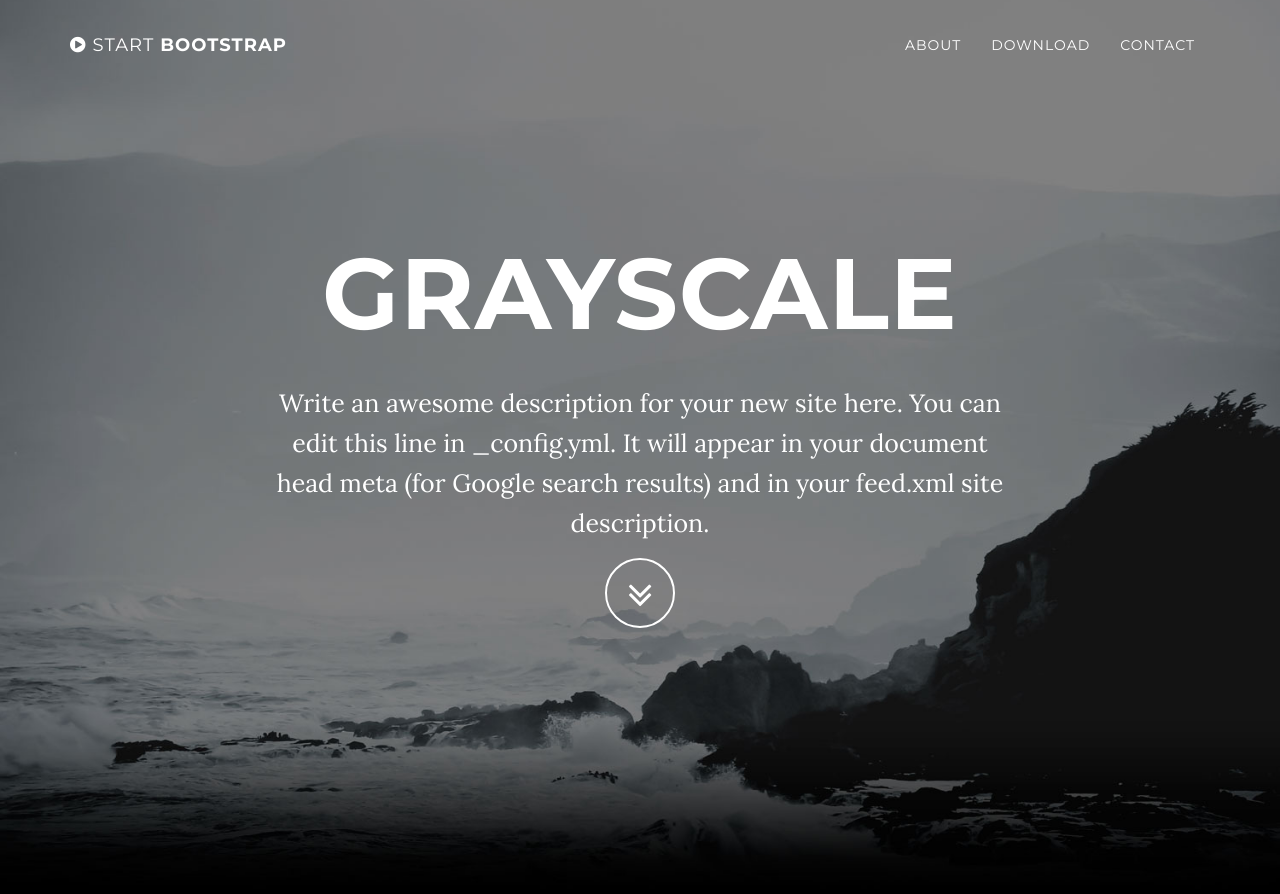
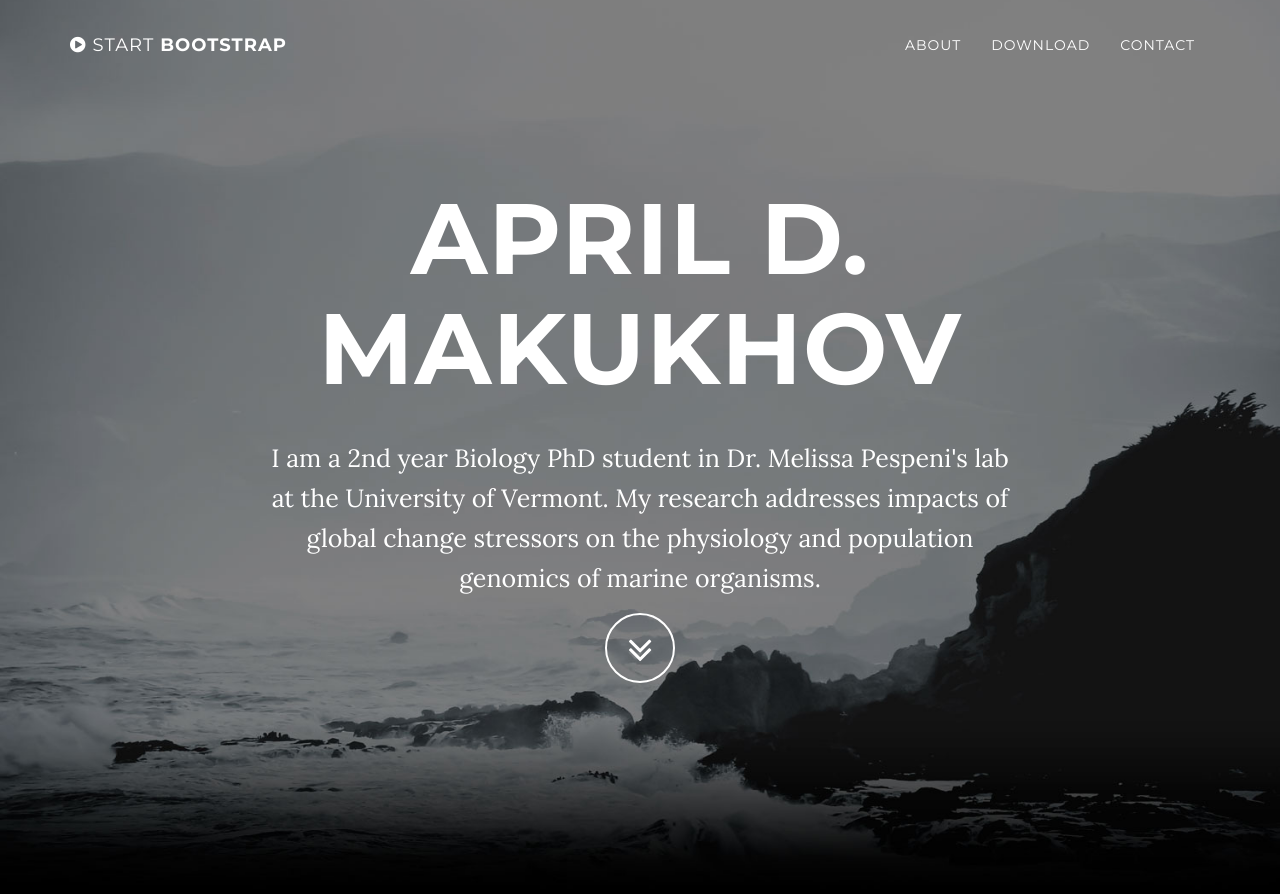
Before and after one commit to amakukhov/amakukhov.github.io, a Jekyll site: the page built from index.html, in a window 1280 px wide and 900 px high. Shown: the top 894 px of the window. Built offline with Jekyll 4.4.1, drawn with Linux system fonts in a browser that asks for light colours; some of the changed text lies outside the part shown.

Commit message:
2017-02-18-Updating webpage description

```diff
--- a/_config.yml
+++ b/_config.yml
@@ -1,8 +1,8 @@
 # Site settings
-title: Grayscale
-email: your-email@domain.com
-url: https://example.github.io
-description: "Write an awesome description for your new site here. You can edit this line in _config.yml. It will appear in your document head meta (for Google search results) and in your feed.xml site description."
+title: April D. Makukhov
+email: April.Makukhov@uvm.edu
+url: https://amakukhov.github.io
+description: "I am a 2nd year Biology PhD student in Dr. Melissa Pespeni's lab at the University of Vermont. My research addresses impacts of global change stressors on the physiology and population genomics of marine organisms."
 
 # Color settings (hex-codes without the leading hash-tag)
 color:
```
